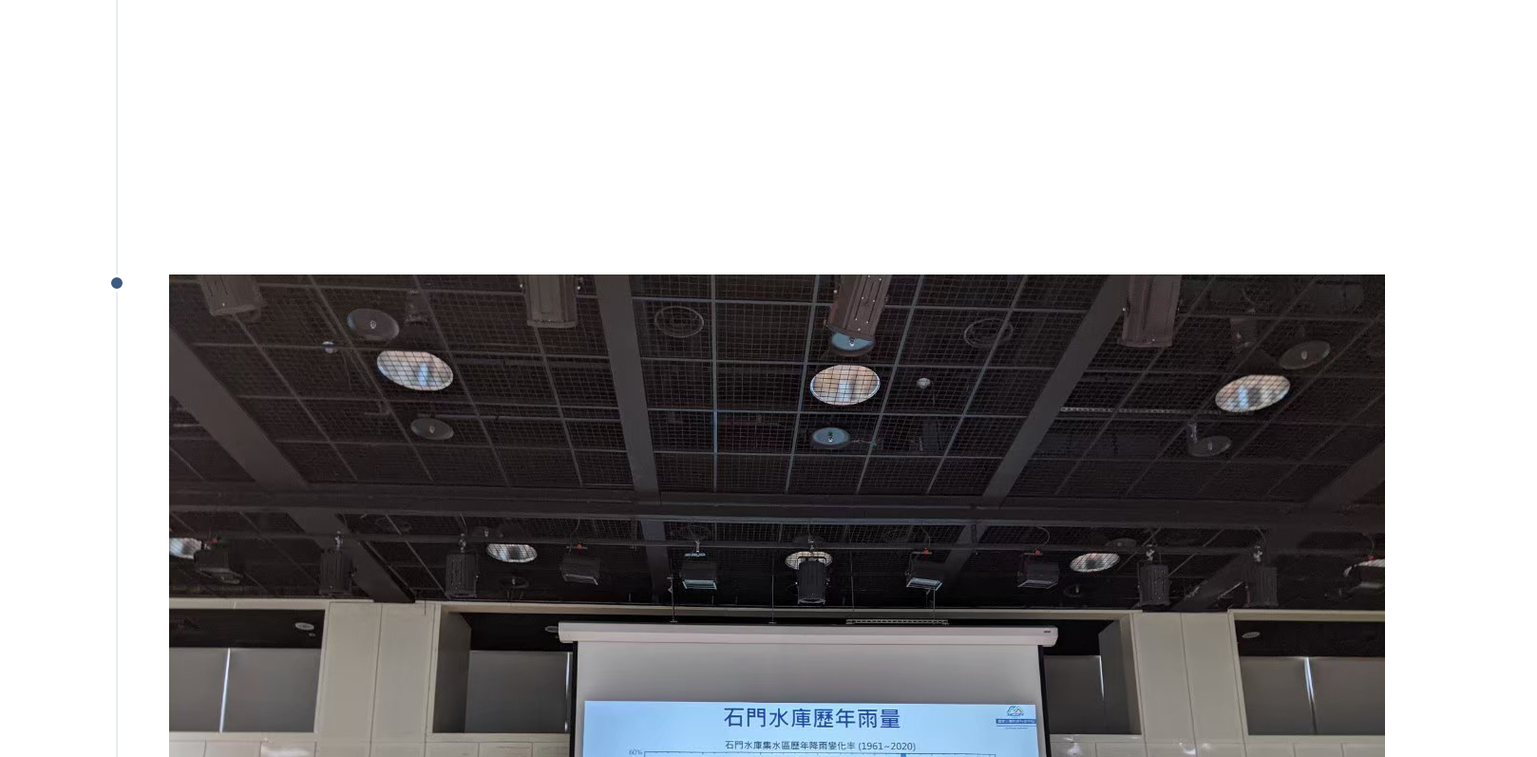
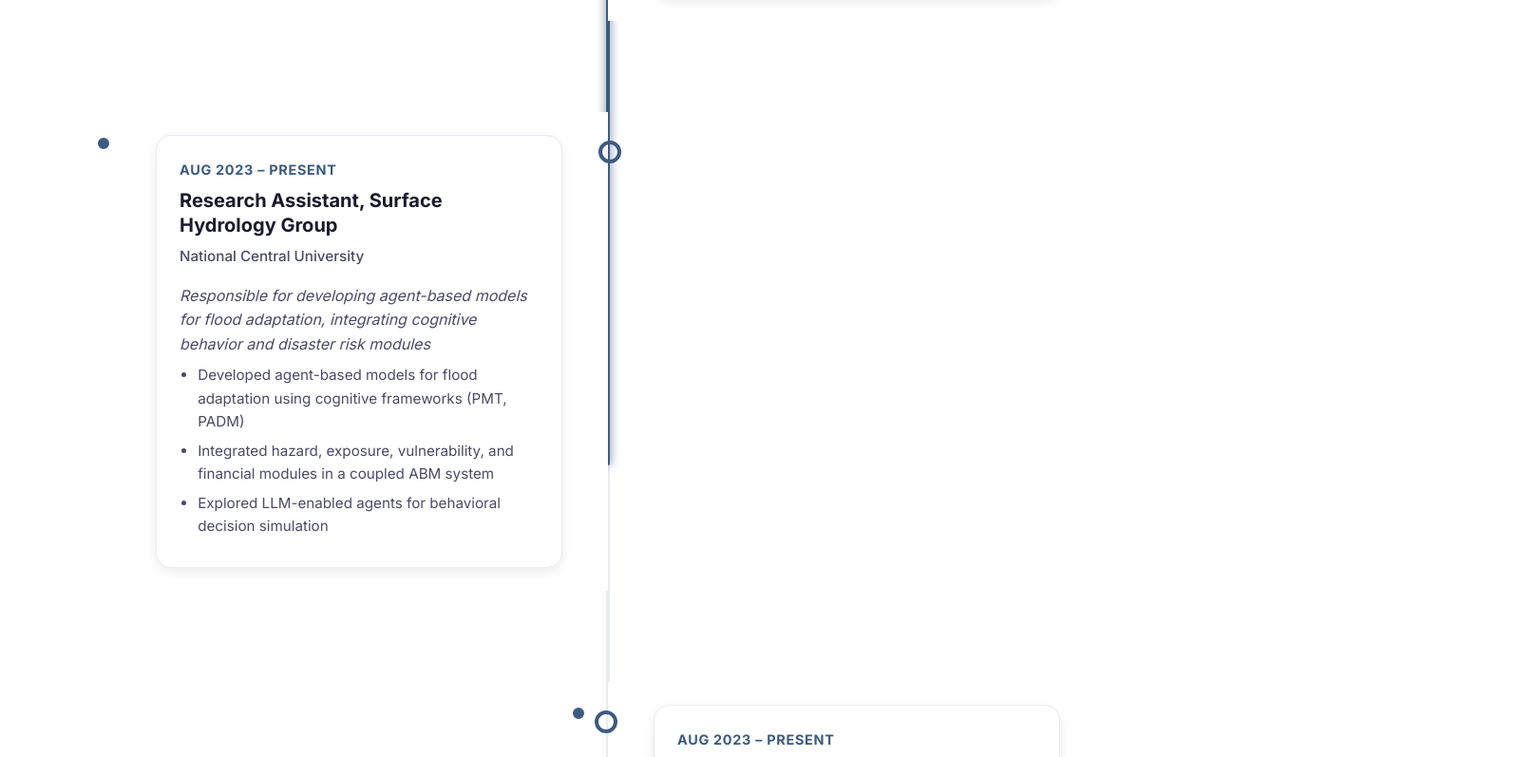
Before and after one commit to WenyuChiou/personal_website_wenyu, a plain HTML site: page index.html in a window 1280 px wide. Shown: the part 5134-5931 px from the top of the page at 95% size, 1618 px wide, since content can reach past the window. Drawn offline with Linux system fonts and the light colour scheme; files whose address does not match are found by name.

Commit message:
Fix styling: Append missing Liquid Timeline CSS

```diff
--- a/assets/css/style.css
+++ b/assets/css/style.css
@@ -1164,3 +1164,211 @@
       color: white;
       border-color: var(--color-accent);
     }
+
+    /* ========== Liquid Timeline Styles ========== */
+    .timeline {
+      position: relative;
+      max-width: 1000px;
+      margin: 4rem auto;
+      padding: 2rem 0;
+    }
+
+    /* The Central Line */
+    .timeline::before {
+      content: '';
+      position: absolute;
+      top: 0;
+      bottom: 0;
+      left: 50%;
+      width: 4px;
+      background: var(--color-border);
+      transform: translateX(-50%);
+      z-index: 0;
+      border-radius: 4px;
+    }
+
+    /* The Liquid Fill (Scroll Progress) */
+    .timeline-progress {
+      position: absolute;
+      top: 0;
+      left: 50%;
+      width: 4px;
+      background: var(--color-accent);
+      /* Water Blue */
+      transform: translateX(-50%);
+      z-index: 1;
+      height: 0;
+      /* JS will animate this */
+      transition: height 0.1s linear;
+      box-shadow: 0 0 10px var(--color-accent);
+      border-radius: 4px;
+    }
+
+    .timeline-item {
+      position: relative;
+      margin-bottom: 6rem;
+      /* More space for large cards */
+      width: 50%;
+      z-index: 2;
+      box-sizing: border-box;
+    }
+
+    .timeline-item:nth-child(odd) {
+      left: 0;
+      padding-right: 3rem;
+      text-align: right;
+    }
+
+    .timeline-item:nth-child(even) {
+      left: 50%;
+      padding-left: 3rem;
+      text-align: left;
+    }
+
+    /* The Dot */
+    .timeline-dot {
+      position: absolute;
+      top: 30px;
+      /* Align with card top approx */
+      width: 24px;
+      height: 24px;
+      background: var(--color-bg-body);
+      border: 4px solid var(--color-accent);
+      border-radius: 50%;
+      z-index: 3;
+      transition: all 0.3s ease;
+    }
+
+    .timeline-item:nth-child(odd) .timeline-dot {
+      right: -14px;
+      /* (24px width + 4px border)/2 roughly or 24/2 + 4/2 = 14*/
+    }
+
+    .timeline-item:nth-child(even) .timeline-dot {
+      left: -14px;
+    }
+
+    .timeline-item:hover .timeline-dot {
+      background: var(--color-accent);
+      box-shadow: 0 0 20px var(--color-accent);
+      transform: scale(1.3);
+    }
+
+    /* The Card */
+    .timeline-content {
+      background: var(--color-bg-card);
+      border-radius: 16px;
+      box-shadow: var(--shadow-md);
+      overflow: hidden;
+      transition: transform 0.3s ease, box-shadow 0.3s ease;
+      position: relative;
+      display: flex;
+      flex-direction: column;
+      text-align: left;
+      /* Reset text align for content inside card */
+      border: 1px solid var(--color-border);
+    }
+
+    .timeline-item:hover .timeline-content {
+      transform: translateY(-8px);
+      box-shadow: var(--shadow-lg);
+      border-color: var(--color-accent);
+    }
+
+    /* Image Area - Ensure full visibility */
+    .timeline-img {
+      width: 100%;
+      background: #f8fafc;
+      border-bottom: 1px solid var(--color-border);
+      position: relative;
+      height: 240px;
+      /* Fixed height container */
+      display: flex;
+      align-items: center;
+      justify-content: center;
+      overflow: hidden;
+    }
+
+    .timeline-img img {
+      width: 100%;
+      height: 100%;
+      object-fit: cover;
+      /* Cover for immersive feel, contain if crucial text */
+      transition: transform 0.6s ease;
+    }
+
+    .timeline-item:hover .timeline-img img {
+      transform: scale(1.05);
+    }
+
+    .timeline-info {
+      padding: 1.5rem;
+    }
+
+    .timeline-date {
+      color: var(--color-accent);
+      font-weight: 700;
+      margin-bottom: 0.5rem;
+      display: block;
+      font-size: 0.9rem;
+      text-transform: uppercase;
+      letter-spacing: 0.05em;
+    }
+
+    .timeline-title {
+      font-size: 1.25rem;
+      color: var(--color-primary);
+      margin-bottom: 0.5rem;
+      font-weight: 700;
+      line-height: 1.3;
+    }
+
+    .timeline-institution {
+      font-size: 0.95rem;
+      color: var(--color-secondary);
+      font-weight: 500;
+      margin-bottom: 1rem;
+      font-family: var(--font-heading);
+    }
+
+    .timeline-desc ul {
+      padding-left: 1.2rem;
+      margin: 0;
+      color: var(--color-text-body);
+      font-size: 0.95rem;
+    }
+
+    .timeline-desc li {
+      margin-bottom: 0.4rem;
+    }
+
+    /* Mobile Responsive */
+    @media (max-width: 768px) {
+
+      .timeline::before,
+      .timeline-progress {
+        left: 20px;
+      }
+
+      .timeline-item {
+        width: 100%;
+        left: 0 !important;
+        padding-left: 3.5rem !important;
+        padding-right: 0 !important;
+        text-align: left !important;
+        margin-bottom: 3rem;
+      }
+
+      .timeline-item:nth-child(odd),
+      .timeline-item:nth-child(even) {
+        text-align: left !important;
+        padding-right: 0;
+      }
+
+      .timeline-item:nth-child(odd) .timeline-dot,
+      .timeline-item:nth-child(even) .timeline-dot {
+        left: 8px;
+        /* 20px - 12px radius */
+        right: auto;
+      }
+    }
--- a/data/content.js
+++ b/data/content.js
@@ -351,7 +351,7 @@ window.contentData = {
                             "en": "Lehigh University, USA",
                             "zh": "里海大學，美國"
                         },
-                        "image": "assets/images/profile/lehigh.jpg",
+                        "image": "",
                         "date": {
                             "en": "Aug 2023 – Present",
                             "zh": "2023年8月 – 至今"
@@ -632,7 +632,7 @@ window.contentData = {
                     "en": "Conducted independent research as an undergraduate student, funded by the NSTC College Student Research Project grant. Focused on [Specific Topic/Methodology].",
                     "zh": "執行科技部大專學生研究計畫，進行獨立研究。專注於[具體題目/方法]。"
                 },
-                "image": "assets/images/projects/college/cover.jpg",
+                "image": "",
                 "tags": [
                     "NSTC Project",
                     "Undergraduate Research"
```
